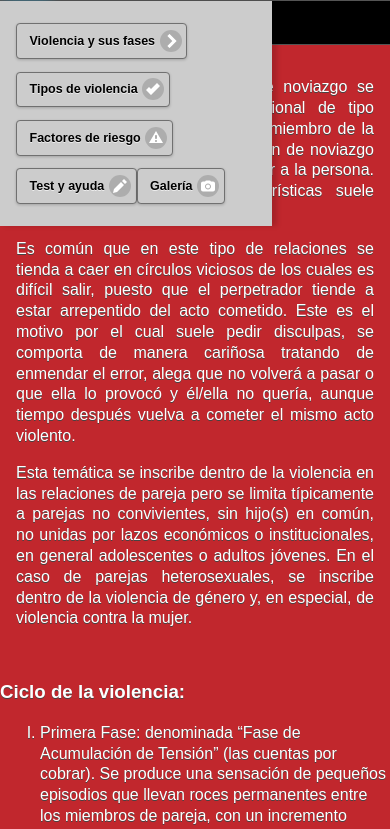
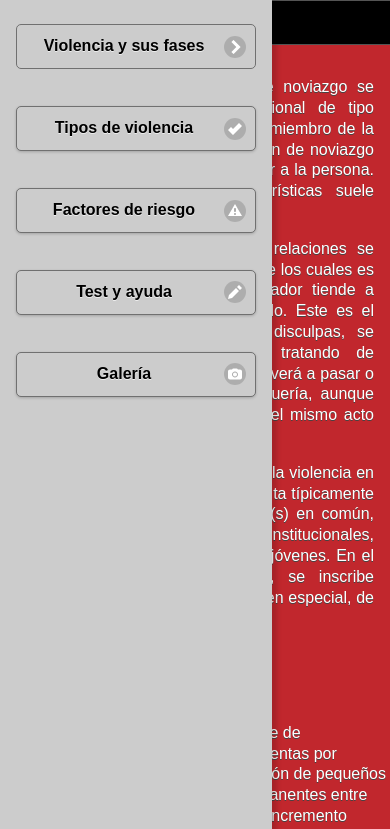
Before and after one commit to AL09F13/violencia, a plain HTML site: page index.html in a window 390 px wide. Both pictures are taken after a click on the button 27 px from the left and 13 px from the top of the page. Shown: the top 829 px of the page. Drawn offline with Linux system fonts and the light colour scheme; some packages are replaced by stand-ins of ours; files whose address does not match are found by name.

Commit message:
tres
que... aguilar violenta xc

```diff
--- a/index.html
+++ b/index.html
@@ -25,24 +25,36 @@
 
  <!-- Principal -->
  <div data-role="page" id="principal" >
+
+  <Div data-role = "panel" id = "mipanel" data-display="overlay" align="center">
+
+   <a href="#principal" id="btnprincipal"   data-transition="pop" class="ui-btn ui-icon-carat-r ui-btn-icon-right ui-corner-all">Violencia y sus fases</a></li>
+
+   <br>
+
+ <a href="#tipos" id="btntipos"   data-transition="pop" class="ui-btn ui-icon-check ui-btn-icon-right ui-shadow ui-corner-all">Tipos de violencia</a></li>
+
+ <br>
+
+ <a href="#factores" id="btnfactores"   data-transition="pop" class="ui-btn ui-icon-alert ui-btn-icon-right ui-shadow ui-corner-all">Factores de riesgo</a></li>
+
+ <br>
+
+ <a href="#test" id="btntest"   data-transition="pop" class="ui-btn ui-icon-edit ui-btn-icon-right ui-shadow ui-corner-all">Test y ayuda</a></li>
+
+ <br>
+
+ <a href="#galeria" id="btngaleria"   data-transition="pop" class="ui-btn ui-icon-camera ui-btn-icon-right ui-shadow ui-corner-all">Galería</a></li>
+
+ </div>
+
   <div data-role="header">
     <h1>Violencia en el noviazgo</h1>
 
     <a href="#mipanel" class="ui-btn-left ui-btn ui-btn-inline ui-mini ui-corner-all ui-btn-icon-left ui-icon-bars"></a>
 
-    <div data-role="panel" data-position="left" id="mipanel" data-display="overlay">
 
-   <a href="#principal" id="btnprincipal"   data-transition="pop" class="ui-btn ui-icon-carat-r ui-btn-icon-right ui-shadow ui-corner-all">Violencia y sus fases</a></li>
 
- <a href="#tipos" id="btntipos"   data-transition="pop" class="ui-btn ui-icon-check ui-btn-icon-right ui-shadow ui-corner-all">Tipos de violencia</a></li>
-
- <a href="#factores" id="btnfactores"   data-transition="pop" class="ui-btn ui-icon-alert ui-btn-icon-right ui-shadow ui-corner-all">Factores de riesgo</a></li>
-
- <a href="#test" id="btntest"   data-transition="pop" class="ui-btn ui-icon-edit ui-btn-icon-right ui-shadow ui-corner-all">Test y ayuda</a></li>
-
- <a href="#galeria" id="btngaleria"   data-transition="pop" class="ui-btn ui-icon-camera ui-btn-icon-right ui-shadow ui-corner-all">Galería</a></li>
-
- </div>
 
   </div>
 
@@ -76,25 +88,28 @@
 
  <!-- Tipos -->
  <div data-role="page" id="tipos" >
+
+     <Div data-role = "panel" id = "mipanel" data-display="overlay" align="center">
+
+
+   <a href="#principal" id="btnprincipal"   data-transition="pop" class="ui-btn ui-icon-carat-r ui-btn-icon-right ui-shadow ui-corner-all">Violencia y sus fases</a></li>
+   <br>
+ <a href="#tipos" id="btntipos"   data-transition="pop" class="ui-btn ui-icon-check ui-btn-icon-right ui-shadow ui-corner-all">Tipos de violencia</a></li>
+ <br>
+ <a href="#factores" id="btnfactores"   data-transition="pop" class="ui-btn ui-icon-alert ui-btn-icon-right ui-shadow ui-corner-all">Factores de riesgo</a></li>
+ <br>
+ <a href="#test" id="btntest"   data-transition="pop" class="ui-btn ui-icon-edit ui-btn-icon-right ui-shadow ui-corner-all">Test y ayuda</a></li>
+ <br>
+ <a href="#galeria" id="btngaleria"   data-transition="pop" class="ui-btn ui-icon-camera ui-btn-icon-right ui-shadow ui-corner-all">Galería</a></li>
+
+ </div>
+
   <div data-role="header">
     <h1>Causas</h1>
 
     <a href="#mipanel" class="ui-btn-left ui-btn ui-btn-inline ui-mini ui-corner-all ui-btn-icon-left ui-icon-bars"></a>
 
-    <div data-role="panel" data-position="left" id="mipanel" data-display="overlay">
-   <ul data-role="listview">
-   <li><a href="#principal" id="btnprincipal"   data-transition="pop" class="ui-btn ui-icon-carat-r ui-btn-icon-right ui-shadow ui-corner-all">Violencia y sus fases</a></li>
 
- <li><a href="#tipos" id="btntipos"   data-transition="pop" class="ui-btn ui-icon-check ui-btn-icon-right ui-shadow ui-corner-all">Tipos de violencia</a></li>
-
- <li><a href="#factores" id="btnfactores"   data-transition="pop" class="ui-btn ui-icon-alert ui-btn-icon-right ui-shadow ui-corner-all">Factores de riesgo</a></li>
-
- <li><a href="#test" id="btntest"   data-transition="pop" class="ui-btn ui-icon-edit ui-btn-icon-right ui-shadow ui-corner-all">Test y ayuda</a></li>
-
- <li><a href="#galeria" id="btngaleria"   data-transition="pop" class="ui-btn ui-icon-camera ui-btn-icon-right ui-shadow ui-corner-all">Galería</a></li>
-
-  </ul>
- </div>
 
   </div>
 
@@ -150,25 +165,26 @@
 
  <!-- Factores -->
  <div data-role="page" id="factores" >
+
+  <Div data-role = "panel" id = "mipanel" data-display="overlay" align="center">
+
+
+   <a href="#principal" id="btnprincipal"   data-transition="pop" class="ui-btn ui-icon-carat-r ui-btn-icon-right ui-shadow ui-corner-all">Violencia y sus fases</a></li>
+   <br>
+ <a href="#tipos" id="btntipos"   data-transition="pop" class="ui-btn ui-icon-check ui-btn-icon-right ui-shadow ui-corner-all">Tipos de violencia</a></li>
+ <br>
+ <a href="#factores" id="btnfactores"   data-transition="pop" class="ui-btn ui-icon-alert ui-btn-icon-right ui-shadow ui-corner-all">Factores de riesgo</a></li>
+ <br>
+ <a href="#test" id="btntest"   data-transition="pop" class="ui-btn ui-icon-edit ui-btn-icon-right ui-shadow ui-corner-all">Test y ayuda</a></li>
+ <br>
+ <a href="#galeria" id="btngaleria"   data-transition="pop" class="ui-btn ui-icon-camera ui-btn-icon-right ui-shadow ui-corner-all">Galería</a></li>
+
+ </div>
+
   <div data-role="header">
     <h1>Factores de riesgo</h1>
 
     <a href="#mipanel" class="ui-btn-left ui-btn ui-btn-inline ui-mini ui-corner-all ui-btn-icon-left ui-icon-bars"></a>
-
-    <div data-role="panel" data-position="left" id="mipanel" data-display="overlay">
-   <ul data-role="listview">
-   <li><a href="#principal" id="btnprincipal"   data-transition="pop" class="ui-btn ui-icon-carat-r ui-btn-icon-right ui-shadow ui-corner-all">Violencia y sus fases</a></li>
-
- <li><a href="#tipos" id="btntipos"   data-transition="pop" class="ui-btn ui-icon-check ui-btn-icon-right ui-shadow ui-corner-all">Tipos de violencia</a></li>
-
- <li><a href="#factores" id="btnfactores"   data-transition="pop" class="ui-btn ui-icon-alert ui-btn-icon-right ui-shadow ui-corner-all">Factores de riesgo</a></li>
-
- <li><a href="#test" id="btntest"   data-transition="pop" class="ui-btn ui-icon-edit ui-btn-icon-right ui-shadow ui-corner-all">Test y ayuda</a></li>
-
- <li><a href="#galeria" id="btngaleria"   data-transition="pop" class="ui-btn ui-icon-camera ui-btn-icon-right ui-shadow ui-corner-all">Galería</a></li>
-
-  </ul>
- </div>
 
   </div>
 
@@ -223,25 +239,27 @@
 
   <!-- Test -->
  <div data-role="page" id="test" >
+
+  <Div data-role = "panel" id = "mipanel" data-display="overlay" align="center">
+
+
+   <a href="#principal" id="btnprincipal"   data-transition="pop" class="ui-btn ui-icon-carat-r ui-btn-icon-right ui-shadow ui-corner-all">Violencia y sus fases</a></li>
+  <br>
+ <a href="#tipos" id="btntipos"   data-transition="pop" class="ui-btn ui-icon-check ui-btn-icon-right ui-shadow ui-corner-all">Tipos de violencia</a></li>
+ <br>
+ <a href="#factores" id="btnfactores"   data-transition="pop" class="ui-btn ui-icon-alert ui-btn-icon-right ui-shadow ui-corner-all">Factores de riesgo</a></li>
+ <br>
+ <a href="#test" id="btntest"   data-transition="pop" class="ui-btn ui-icon-edit ui-btn-icon-right ui-shadow ui-corner-all">Test y ayuda</a></li>
+ <br>
+ <a href="#galeria" id="btngaleria"   data-transition="pop" class="ui-btn ui-icon-camera ui-btn-icon-right ui-shadow ui-corner-all">Galería</a></li>
+
+ </div>
+
   <div data-role="header">
     <h1>Test</h1>
 
     <a href="#mipanel" class="ui-btn-left ui-btn ui-btn-inline ui-mini ui-corner-all ui-btn-icon-left ui-icon-bars"></a>
 
-    <div data-role="panel" data-position="left" id="mipanel" data-display="overlay">
-   <ul data-role="listview">
-   <li><a href="#principal" id="btnprincipal"   data-transition="pop" class="ui-btn ui-icon-carat-r ui-btn-icon-right ui-shadow ui-corner-all">Violencia y sus fases</a></li>
-
- <li><a href="#tipos" id="btntipos"   data-transition="pop" class="ui-btn ui-icon-check ui-btn-icon-right ui-shadow ui-corner-all">Tipos de violencia</a></li>
-
- <li><a href="#factores" id="btnfactores"   data-transition="pop" class="ui-btn ui-icon-alert ui-btn-icon-right ui-shadow ui-corner-all">Factores de riesgo</a></li>
-
- <li><a href="#test" id="btntest"   data-transition="pop" class="ui-btn ui-icon-edit ui-btn-icon-right ui-shadow ui-corner-all">Test y Ayuda</a></li>
-
- <li><a href="#galeria" id="btngaleria"   data-transition="pop" class="ui-btn ui-icon-camera ui-btn-icon-right ui-shadow ui-corner-all">Galería</a></li>
-
-  </ul>
- </div>
 
   </div>
 
@@ -321,25 +339,28 @@
 
  <!-- Galería -->
  <div data-role="page" id="galeria" >
+
+  <Div data-role = "panel" id = "mipanel" data-display="overlay" align="center">
+
+
+   <a href="#principal" id="btnprincipal"   data-transition="pop" class="ui-btn ui-icon-carat-r ui-btn-icon-right ui-shadow ui-corner-all">Violencia y sus fases</a></li>
+
+   <br>
+
+ <a href="#tipos" id="btntipos"   data-transition="pop" class="ui-btn ui-icon-check ui-btn-icon-right ui-shadow ui-corner-all">Tipos de violencia</a>
+ <br>
+ <a href="#factores" id="btnfactores"   data-transition="pop" class="ui-btn ui-icon-alert ui-btn-icon-right ui-shadow ui-corner-all">Factores de riesgo</a></li>
+ <br>
+ <a href="#test" id="btntest"   data-transition="pop" class="ui-btn ui-icon-edit ui-btn-icon-right ui-shadow ui-corner-all">Test y ayuda</a></li>
+ <br>
+ <a href="#galeria" id="btngaleria"   data-transition="pop" class="ui-btn ui-icon-camera ui-btn-icon-right ui-shadow ui-corner-all">Galería</a></li>
+
+ </div>
+
   <div data-role="header">
     <h1>Galería</h1>
 
     <a href="#mipanel" class="ui-btn-left ui-btn ui-btn-inline ui-mini ui-corner-all ui-btn-icon-left ui-icon-bars"></a>
-
-    <div data-role="panel" data-position="left" id="mipanel" data-display="overlay">
-   <ul data-role="listview">
-   <li><a href="#principal" id="btnprincipal"   data-transition="pop" class="ui-btn ui-icon-carat-r ui-btn-icon-right ui-shadow ui-corner-all">Violencia y sus fases</a></li>
-
- <li><a href="#tipos" id="btntipos"   data-transition="pop" class="ui-btn ui-icon-check ui-btn-icon-right ui-shadow ui-corner-all">Tipos de violencia</a></li>
-
- <li><a href="#factores" id="btnfactores"   data-transition="pop" class="ui-btn ui-icon-alert ui-btn-icon-right ui-shadow ui-corner-all">Factores de riesgo</a></li>
-
- <li><a href="#test" id="btntest"   data-transition="pop" class="ui-btn ui-icon-edit ui-btn-icon-right ui-shadow ui-corner-all">Test y ayuda</a></li>
-
- <li><a href="#galeria" id="btngaleria"   data-transition="pop" class="ui-btn ui-icon-camera ui-btn-icon-right ui-shadow ui-corner-all">Galería</a></li>
-
-  </ul>
- </div>
 
   </div>
 
```
